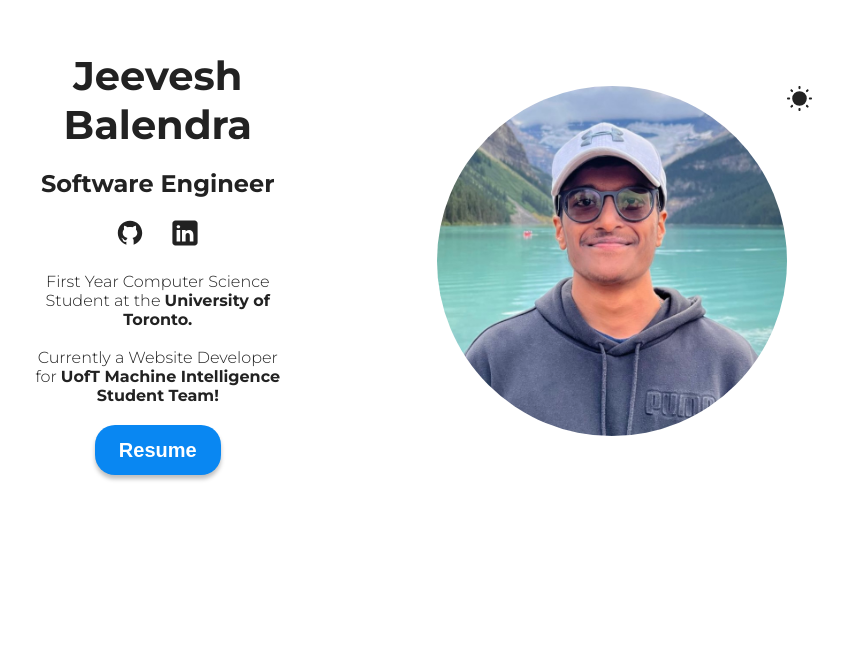
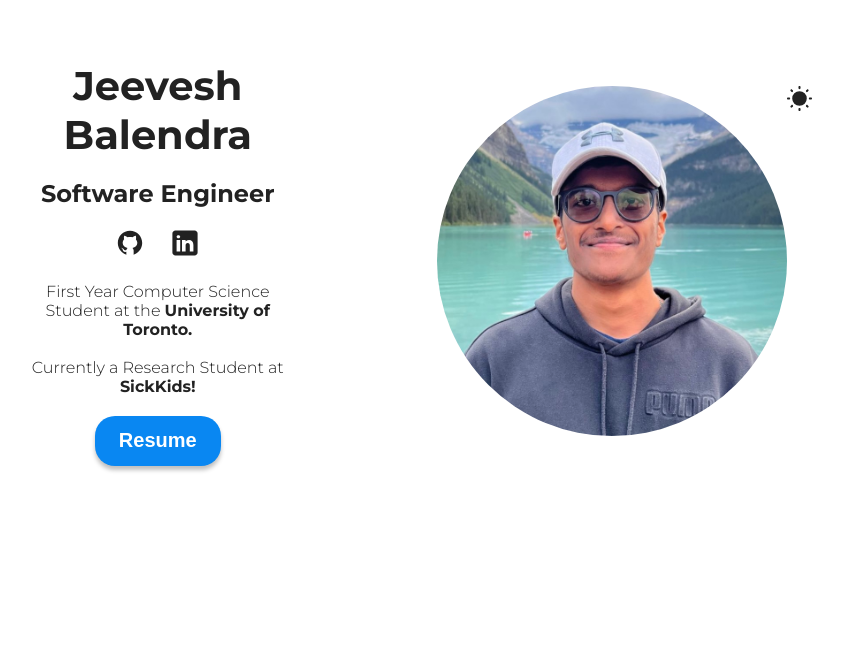
Before and after one commit to jfishB/Portfolio_V2, a React (Vite) app: page / in a window 1280 px wide. Shown: the part 137-800 px from the top of the page, without its empty margins (231-1074 px from the left). Built offline with nearby package versions, Linux system fonts and the light colour scheme.

Commit message:
job update

```diff
--- a/src/sections/Hero/Hero.jsx
+++ b/src/sections/Hero/Hero.jsx
@@ -55,7 +55,7 @@ function Hero() {
           First Year Computer Science Student at the <strong>University of Toronto.</strong>
           <br />
           <br />
-          Currently a Website Developer for <strong>UofT Machine Intelligence Student Team!</strong>
+          Currently a Research Student at <strong>SickKids!</strong>
         </p>
         <a href={CV} download>
           <button className="hover">Resume</button>
```
